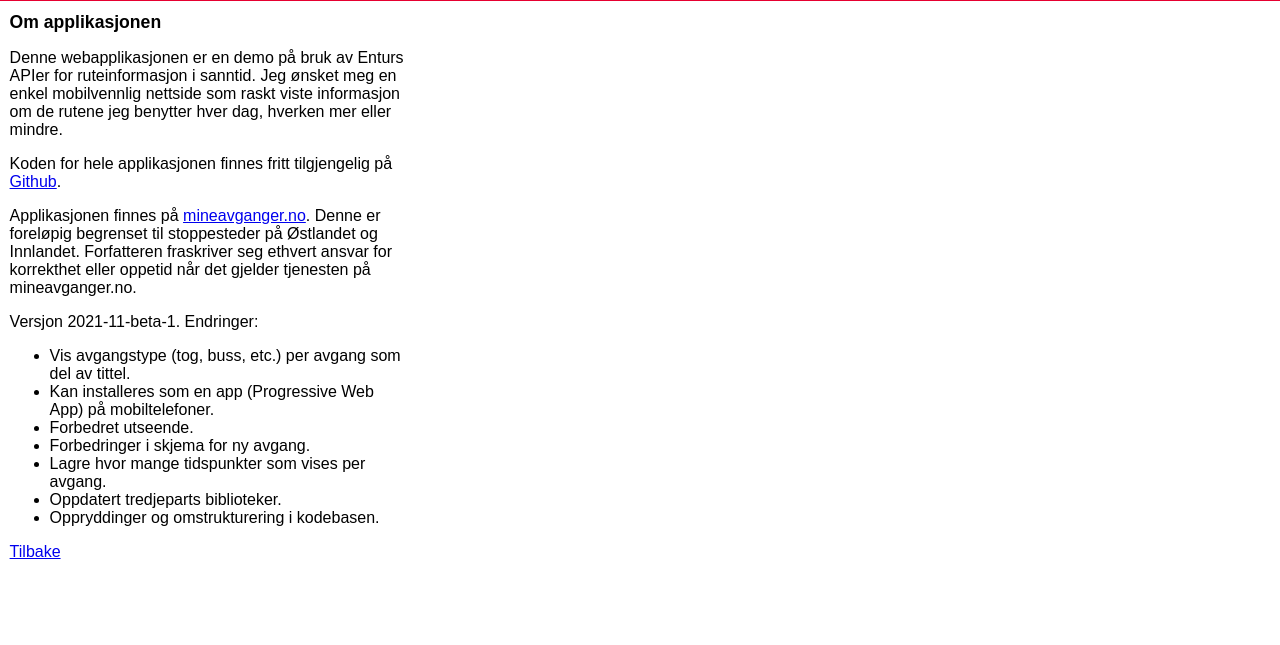
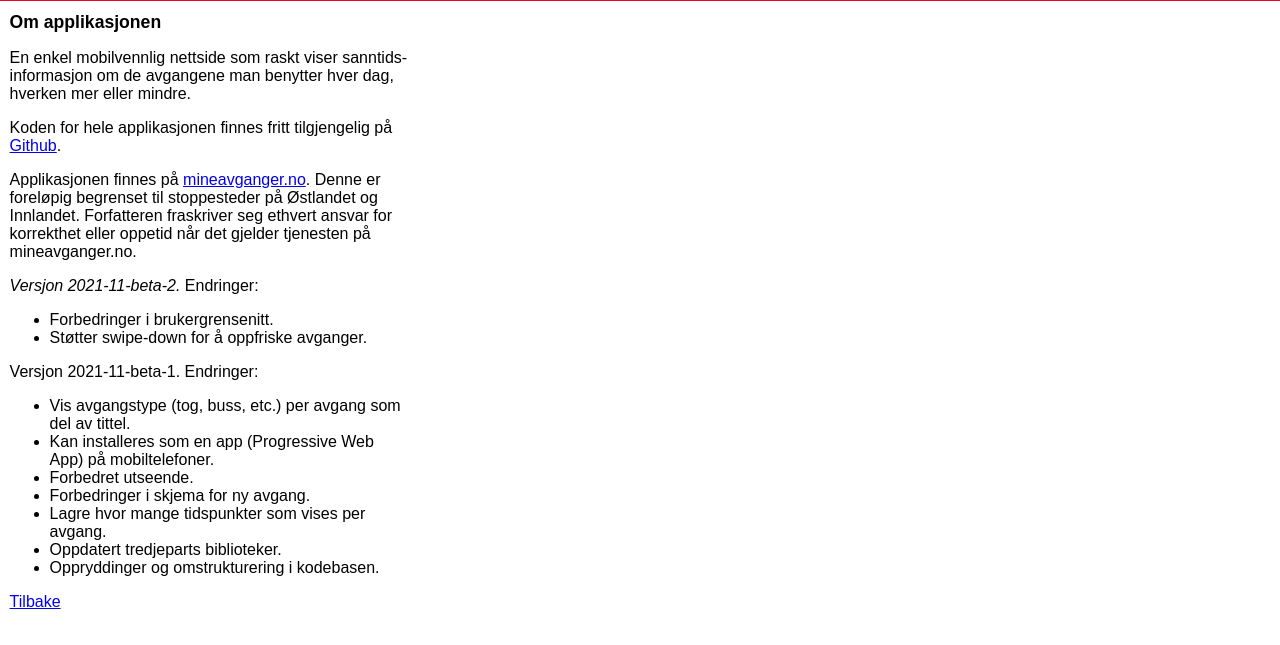
Before and after one commit to oyvindstegard/mineavganger, a plain HTML site: page om.html in a window 1280 px wide. Shown: the part 73-718 px from the top of the page. Drawn offline with Linux system fonts and the light colour scheme.

Commit message:
Code formatting

```diff
--- a/om.html
+++ b/om.html
@@ -21,10 +21,9 @@
         <main>
             <section>
                 <h2>Om applikasjonen</h2>
-                <p>Denne webapplikasjonen er en demo på bruk av Enturs APIer for
-                ruteinformasjon i sanntid. Jeg ønsket meg en enkel mobilvennlig
-                nettside som raskt viste informasjon om de rutene jeg benytter
-                hver dag, hverken mer eller mindre.</p>
+                <p>En enkel mobilvennlig nettside som raskt viser
+                    sanntids-informasjon om de avgangene man benytter hver dag,
+                    hverken mer eller mindre.</p>
 
                 <p>Koden for hele applikasjonen finnes fritt tilgjengelig på
                     <a href="https://github.com/oyvindstegard/mineavganger/">Github</a>.</p>
@@ -36,6 +35,12 @@
                     korrekthet eller oppetid når det gjelder tjenesten på
                     mineavganger.no.
                 </p>
+
+                <p><em>Versjon 2021-11-beta-2.</em> Endringer:</p>
+                <ul>
+                    <li>Forbedringer i brukergrensenitt.</li>
+                    <li>Støtter swipe-down for å oppfriske avganger.</li>
+                </ul>
 
                 <p>Versjon 2021-11-beta-1. Endringer:</p>
                 <ul>
```
Also changed, not shown: app.js (+9 -5 lines).
